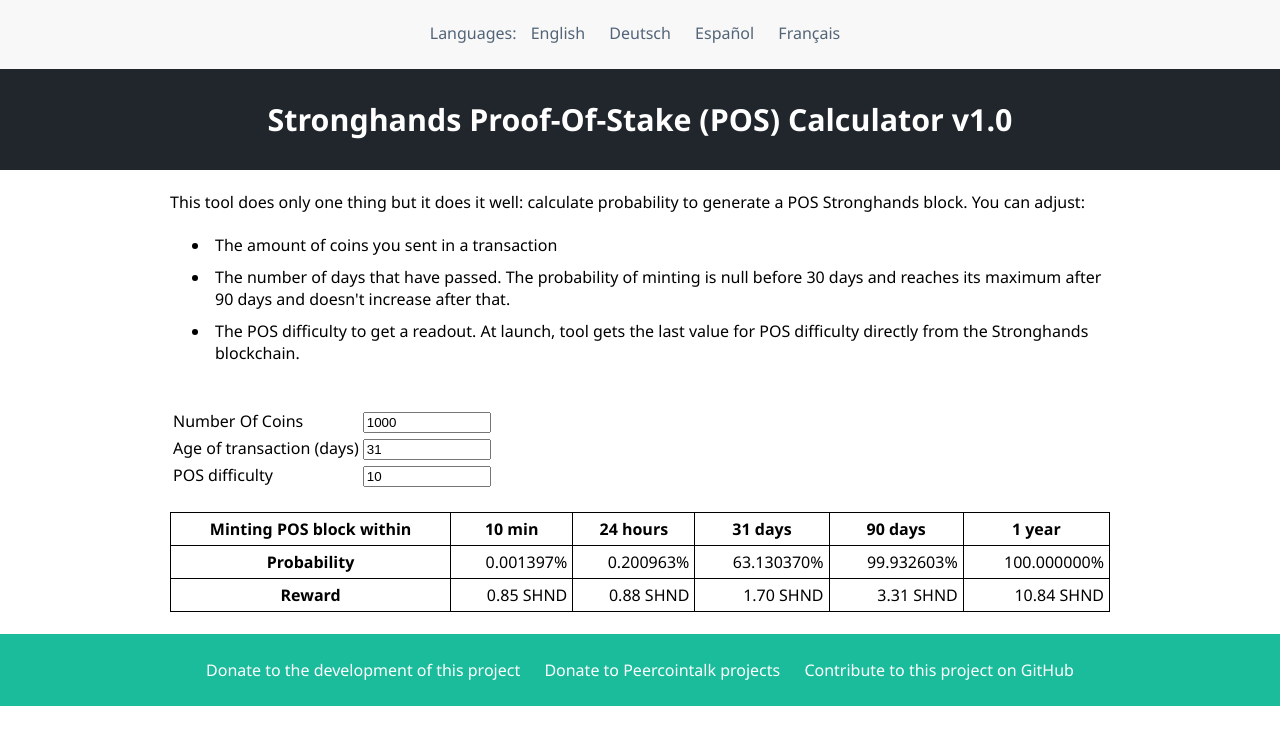
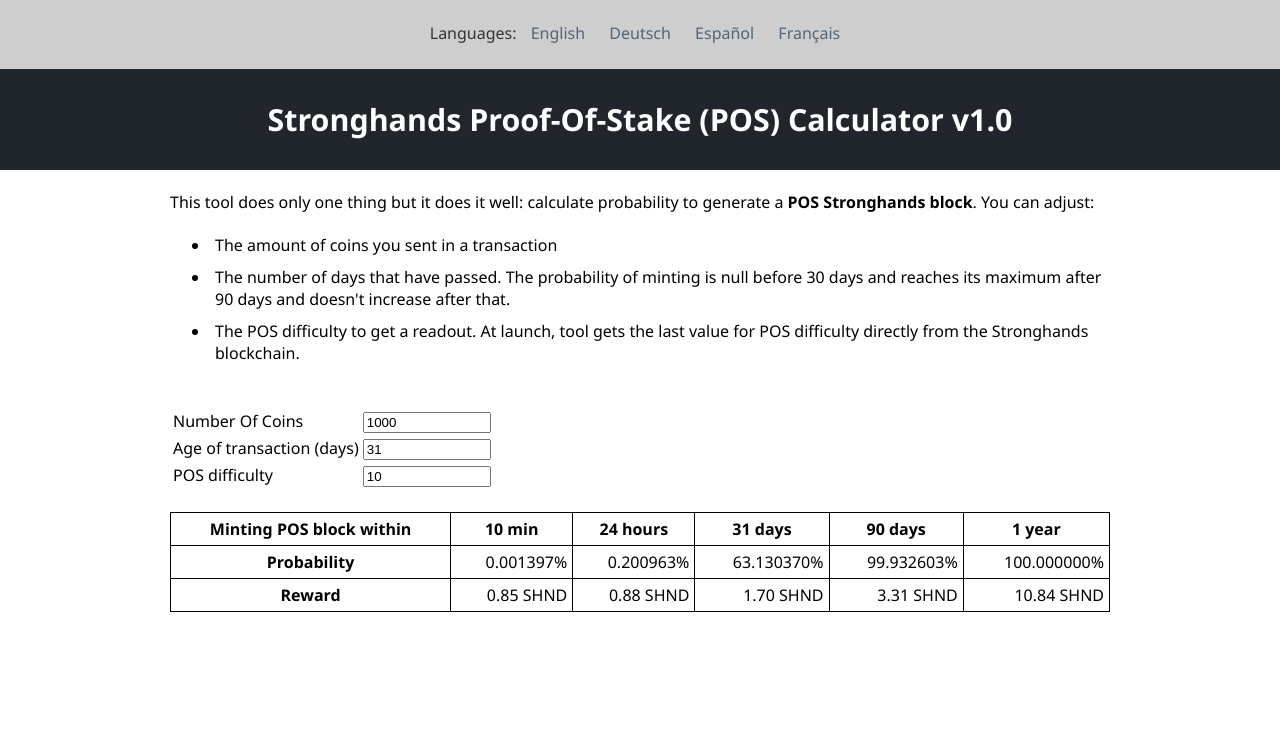
Before and after one commit to stronghands-official/SHND-POSCalculator, a plain HTML site: page index.html in a window 1280 px wide. Drawn offline with nearby package versions, Linux system fonts and the light colour scheme; no server answers.

Commit message:
Update index.html

```diff
--- a/index.html
+++ b/index.html
@@ -3,13 +3,12 @@
     <head>
         <meta charset=utf-8>
         <title id=title>SHND POS Calculator</title>
-        <link rel=icon href="https://peercoin.net/favicon.ico">
+        <link rel=icon href="https://stronghands.info/favicon.ico">
         <style>
-        /* CSS based on peercoin.net by super3 and other contributors */
 
         html { font-family: 'Segoe UI', Helvetica, Arial, sans-serif; overflow-y: scroll; }
         body { margin: 0; }
-        header { background-color: #f8f8f8; color: #526476; padding-top: 17px; text-align: center; }
+        header { background-color: #cecece; color: #333; padding-top: 17px; text-align: center; }
         header section#languages label { display: inline-block; }
         header section#languages a { color: #526476; display: inline-block; padding: 5px 10px; text-decoration: none; transition: 0.25s ease; }
         header section#languages a:hover { color: #1abc9c; }
@@ -64,7 +63,7 @@
 
             </header>
             <article id="content">
-                <p id="intro">This tool does only one thing but it does it well: calculate probability to generate a POS Stronghands block. You can adjust:</p>
+                <p id="intro">This tool does only one thing but it does it well: calculate probability to generate a <b>POS Stronghands block</b>. You can adjust:</p>
                 <ul>
                     <li id="desc1">The amount of coins you sent in a transaction</li>
                     <li id="desc2">The number of days that have passed. The probability of minting is null before 30 days and reaches its maximum after 90 days and doesn't increase after that.</li>
@@ -117,11 +116,7 @@
                 </table>
                 <br>
             </article>
-            <footer>
-                <a id="footer_peer4commit" href="http://peer4commit.com/projects/5" target="_blank">Donate to the development of this project</a>
-                <a id="footer_peercointalk" href="http://donate.peercointalk.org/" target="_blank">Donate to Peercointalk projects</a>
-                <a id="footer_github" href="https://github.com/FuzzyBearBTC/peercoin-POSCalculator" target="_blank">Contribute to this project on GitHub</a>
-            </footer>
+
         </div>
 
         <noscript>
```
